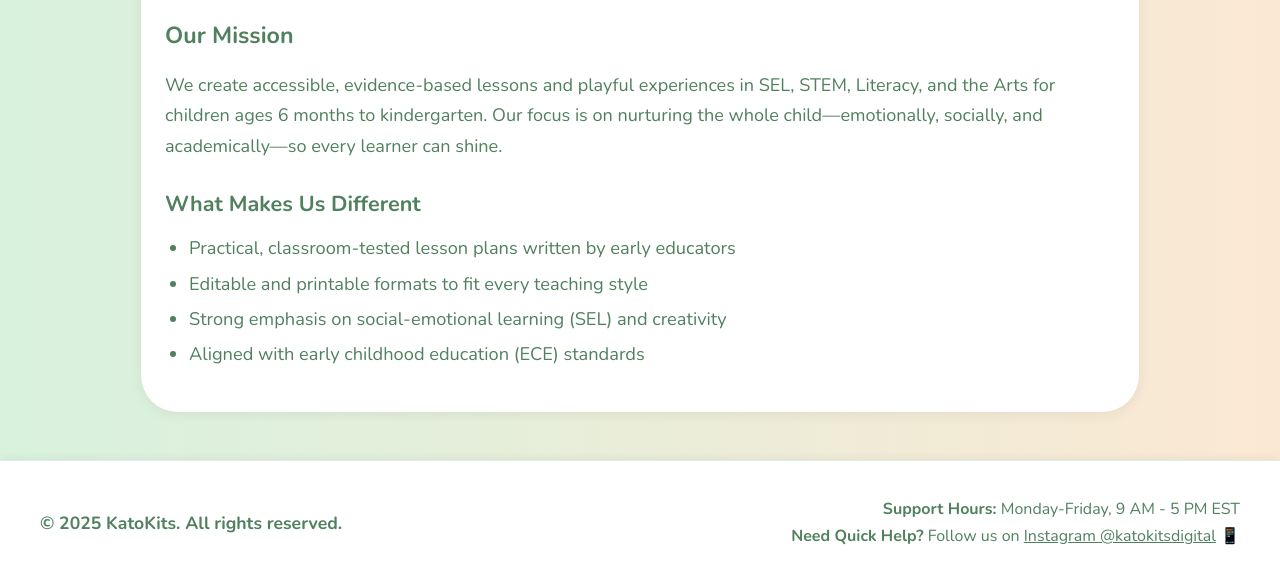
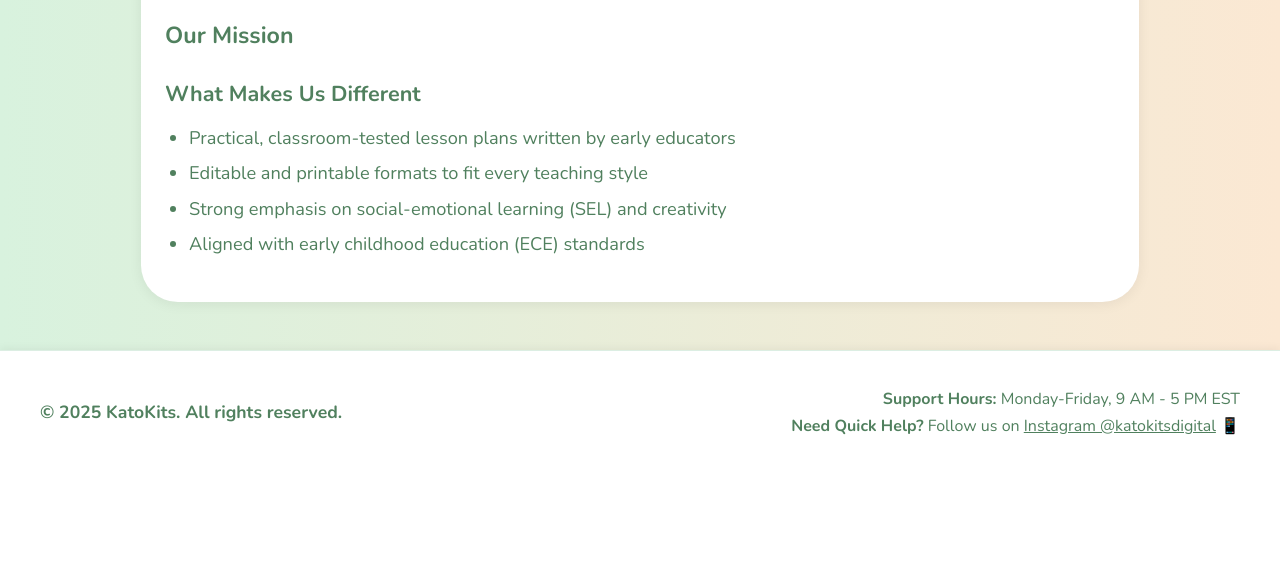
Before and after one commit to KatoKits/KatoKits, a plain HTML site: page about.html in a window 1280 px wide. Shown: the part 894-1478 px from the top of the page. After the commit the page ends 1368 px from the top, so only its background shows below. Drawn offline with nearby package versions, Linux system fonts and the light colour scheme.

```diff
--- a/about.html
+++ b/about.html
@@ -128,7 +128,6 @@
   <img src="image2.png" alt="KatoKits Activity Lesson Plans & Developmental Checklist for Early Childhood Education.">
   <h2 style="font-size:1.45rem; text-align:left; margin-bottom:0.7rem;">Our Mission</h2>
   <p>
-    We create accessible, evidence-based lessons and playful experiences in SEL, STEM, Literacy, and the Arts for children ages 6 months to kindergarten. Our focus is on nurturing the whole child—emotionally, socially, and academically—so every learner can shine.
   </p>
   <h2 style="font-size:1.35rem; text-align:left; margin-bottom:0.7rem;">What Makes Us Different</h2>
   <ul>
```
Also changed, not shown: index.html (+0 -2 lines).
